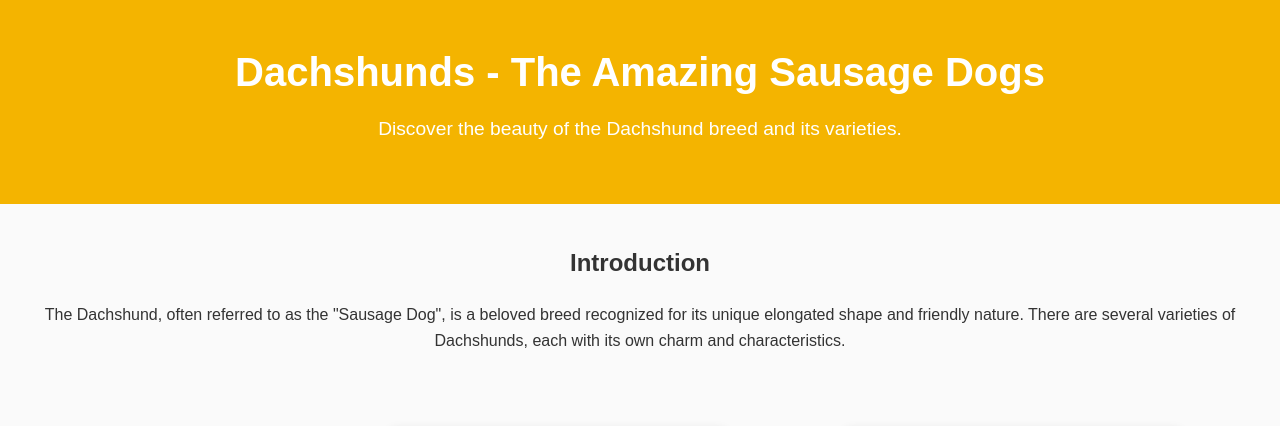
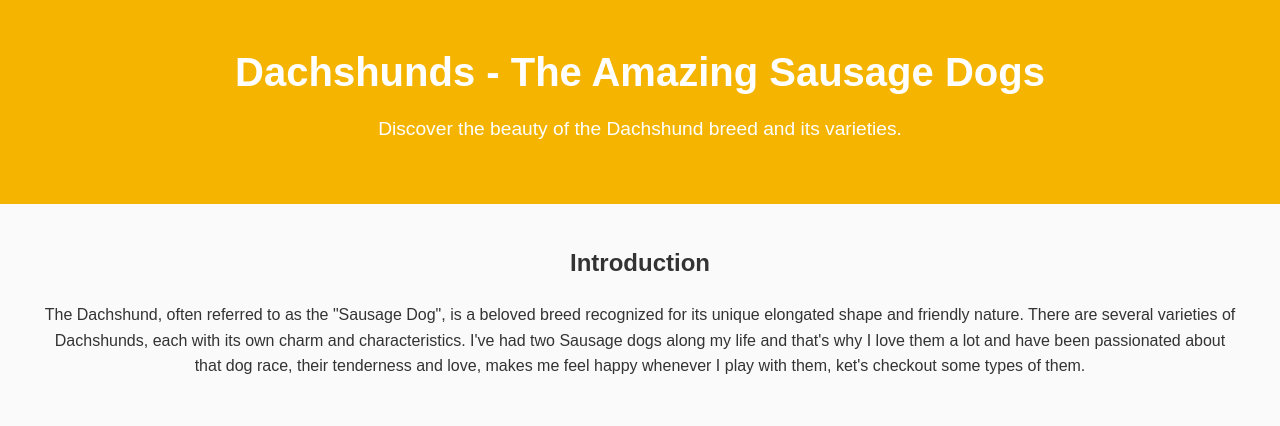
Before and after one commit to FAUSTO238/assig3, a plain HTML site: page index.html in a window 1280 px wide. Shown: the top 426 px of the page. Drawn offline with Linux system fonts and the light colour scheme.

Commit message:
Added mor info

```diff
--- a/index.html
+++ b/index.html
@@ -89,7 +89,10 @@
 
     <section id="intro">
         <h2>Introduction</h2>
-        <p>The Dachshund, often referred to as the "Sausage Dog", is a beloved breed recognized for its unique elongated shape and friendly nature. There are several varieties of Dachshunds, each with its own charm and characteristics.</p>
+        <p>The Dachshund, often referred to as the "Sausage Dog", is a beloved breed recognized for its unique elongated shape and friendly nature. There are several varieties of Dachshunds, each with its own charm and characteristics.
+            I've had two Sausage dogs along my life and that's why I love them a lot and have been passionated about that dog race, their
+            tenderness and love, makes me feel happy whenever I play with them, ket's checkout some types of them.
+        </p>
     </section>
 
     <section id="breeds">
```
